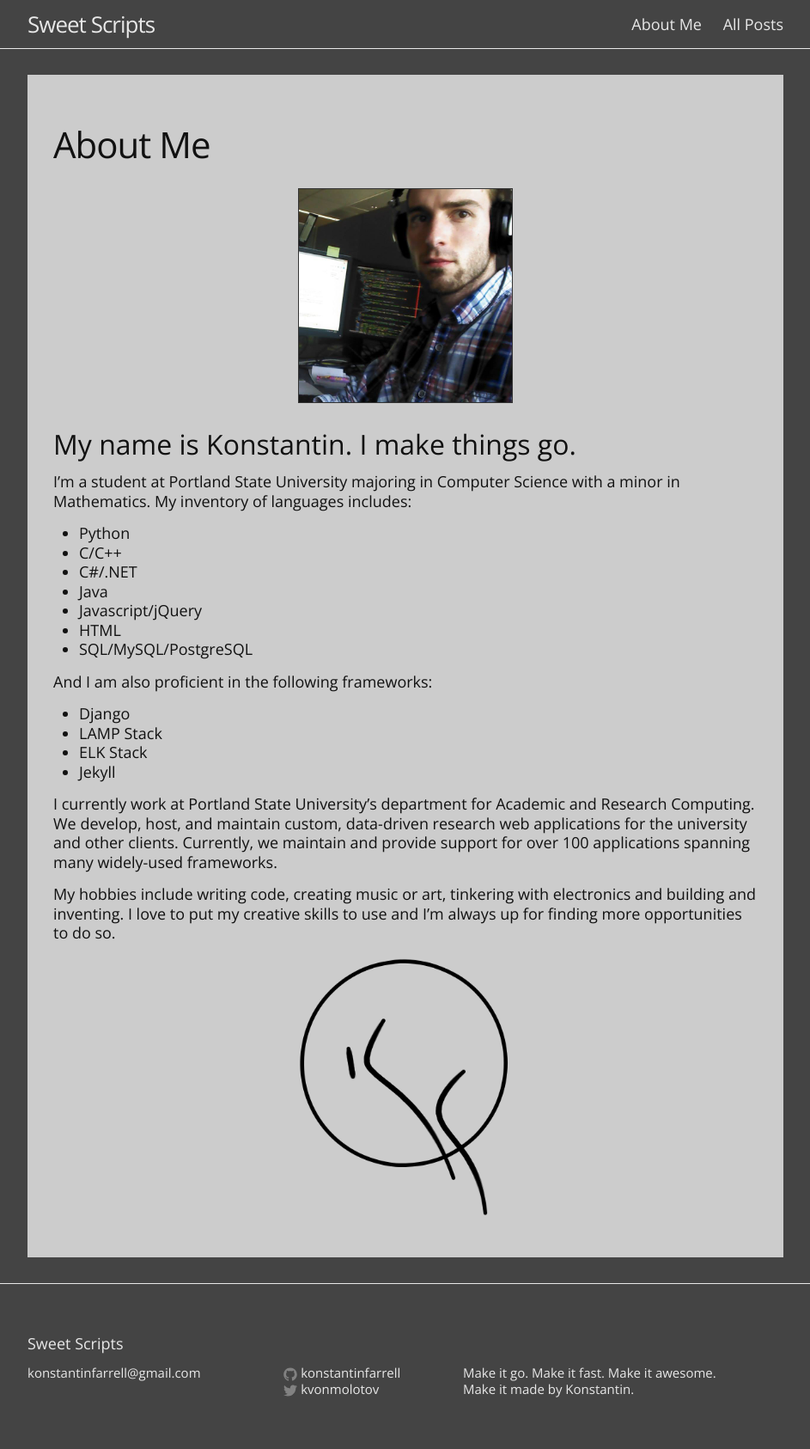
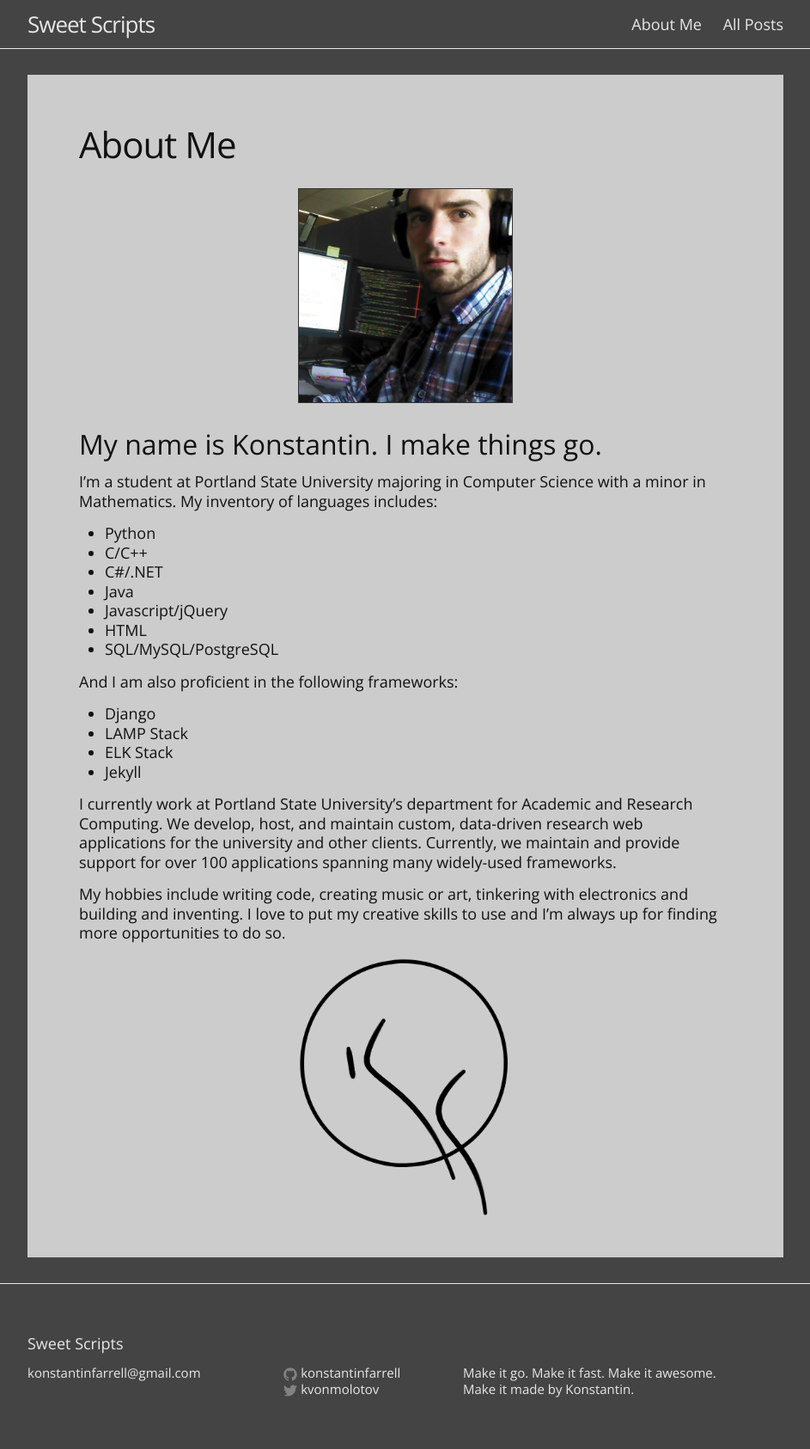
Before and after one commit to plosive/konstantinfarrell.github.io, a Jekyll site: the page built from about.md, in a window 1280 px wide. Shown: the whole page at 86% size, without its empty margins (168-1111 px from the left). Built offline with Jekyll 4.4.1, drawn with Linux system fonts in a browser that asks for light colours.

Commit message:
update padding for post main container

```diff
--- a/_sass/_layout.scss
+++ b/_sass/_layout.scss
@@ -215,7 +215,7 @@
  */
 .post {
     background-color: $post-background-color;
-    padding: $spacing-unit;
+    padding: $spacing-unit $spacing_unit*2;
 
     iframe {
         width: 100%;
```
